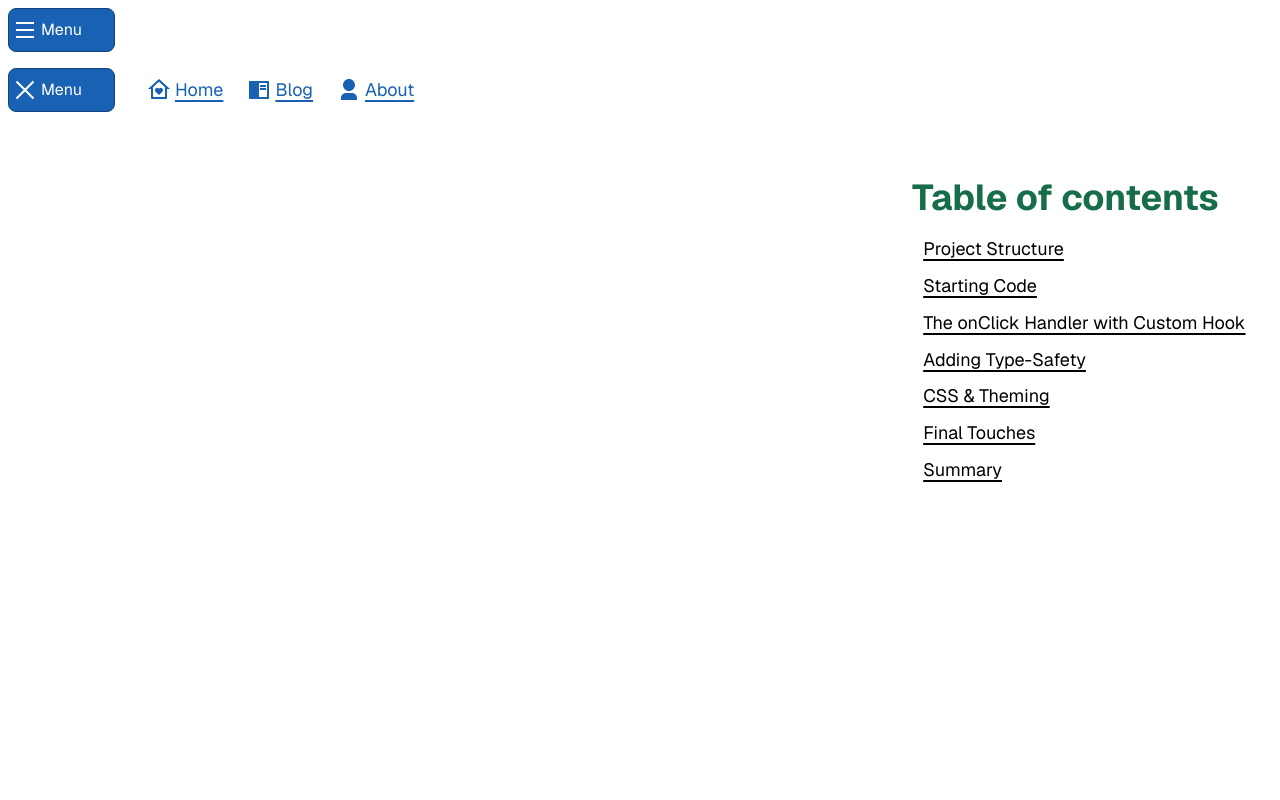
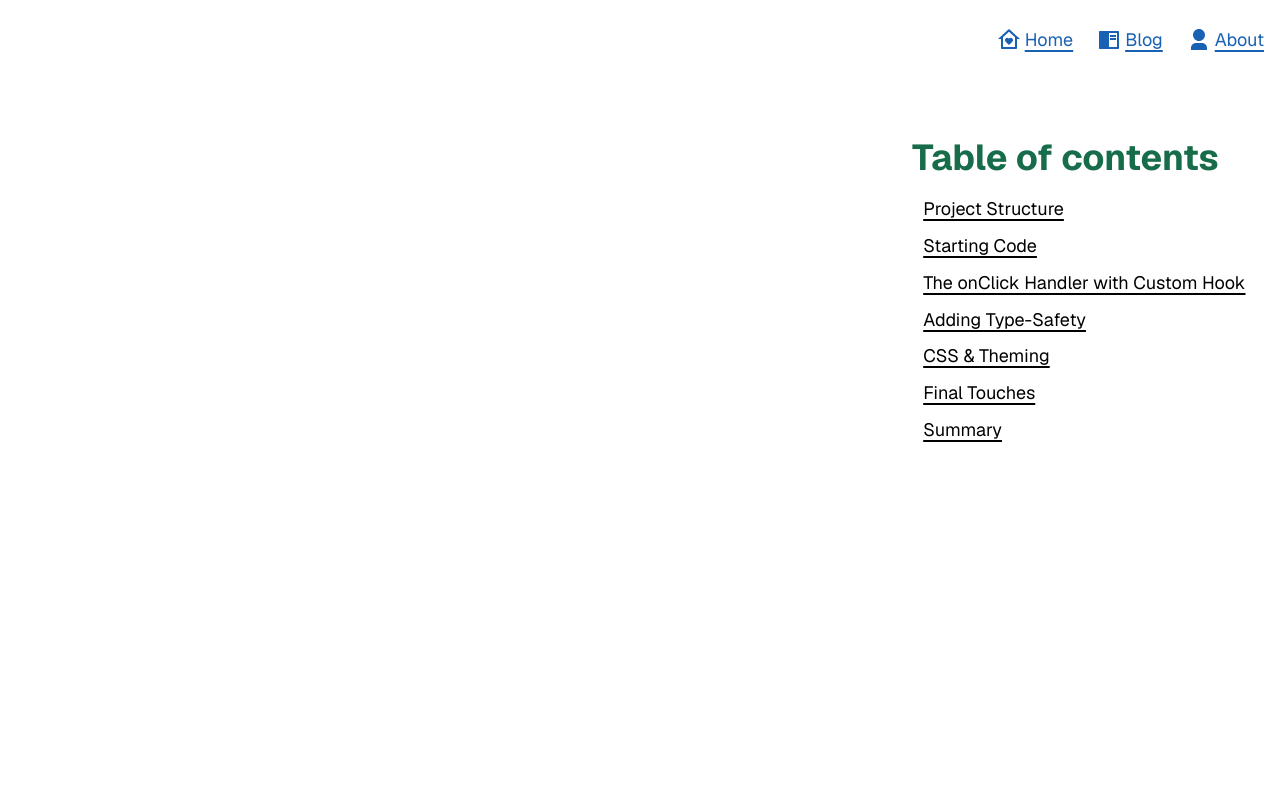
Before and after one commit to codercarl1243/react_components_system, a Next.js app: page /blog/design-system/buttons/sliders in a window 1280 px wide. Shown: the top 800 px of the page. Built offline with nearby package versions, Linux system fonts and the light colour scheme.

Commit message:
UPDATE ensure that jsx is correct for rendered html

```diff
--- a/components/layout/header.tsx
+++ b/components/layout/header.tsx
@@ -28,16 +28,17 @@ export default function Header({ className, ...props }: ComponentProps<'header'>
   }, [pathname])
 
   return (
-    <header className={clsx('header', className)} {...props}>
+    <header className={clsx('header-wrapper overlay', { 'overlay--visible': menuIsOpen }, className)} {...props}>
       <SkipLink />
       <Button
-        className='header__menu-button--open'
+        className='header__menu-button overlay-control fixed'
         aria-controls='primary-nav'
         aria-expanded={menuIsOpen}
         onClick={() => handleMenuOpenState()}
+        aria-label={menuIsOpen ? "Close menu" : "Open menu"}
         data-style='filled'
         data-variant='primary'
-        icon={RiMenuLine}
+        icon={menuIsOpen ? RiCloseLargeLine : RiMenuLine}
       >
         Menu
       </Button>
@@ -47,17 +48,6 @@ export default function Header({ className, ...props }: ComponentProps<'header'>
         aria-label="Primary"
         id="primary-nav"
       >
-        <Button
-          className='header__menu-button--close'
-          aria-controls='primary-nav'
-          aria-expanded={menuIsOpen}
-          onClick={() => handleMenuOpenState()}
-          data-style='filled'
-          data-variant='primary'
-          icon={RiCloseLargeLine}
-        >
-          Menu
-        </Button>
         {pathname !== '/' && <Link href="/" icon={RiHomeHeartLine}>Home</Link>}
         <Link
           href="/blog"
--- a/components/post/sidebar/index.tsx
+++ b/components/post/sidebar/index.tsx
@@ -44,11 +44,11 @@ export default function PostSideBar({
     if (!hasContents && !hasRelated && !hasExtras) return null;
 
     return (
-        <div className={clsx('side-bar-wrapper overlay', { 'overlay--visible': sidebarIsOpen })}>
+        <>
             <Button
                 ref={openButtonRef}
                 onClick={() => handleSideBarOpenState()}
-                className='sidebar-toggle-button'
+                className='overlay-control sidebar-toggle-button fixed'
                 aria-controls='sideBar'
                 aria-expanded={sidebarIsOpen}
                 aria-label={sidebarIsOpen ? "Close table of contents" : "Open table of contents"}
@@ -57,6 +57,7 @@ export default function PostSideBar({
             >
                 <span aria-hidden="true">Contents</span>
             </Button>
+            <div className={clsx('side-bar-wrapper overlay', { 'overlay--visible': sidebarIsOpen })}>
                 <aside
                     ref={sidebarRef}
                     data-isopen={sidebarIsOpen}
@@ -70,5 +71,6 @@ export default function PostSideBar({
                     {children}
                 </aside>
             </div>
+        </>
     )
 }
```
Lines whose indentation alone changed are shown as unchanged.
